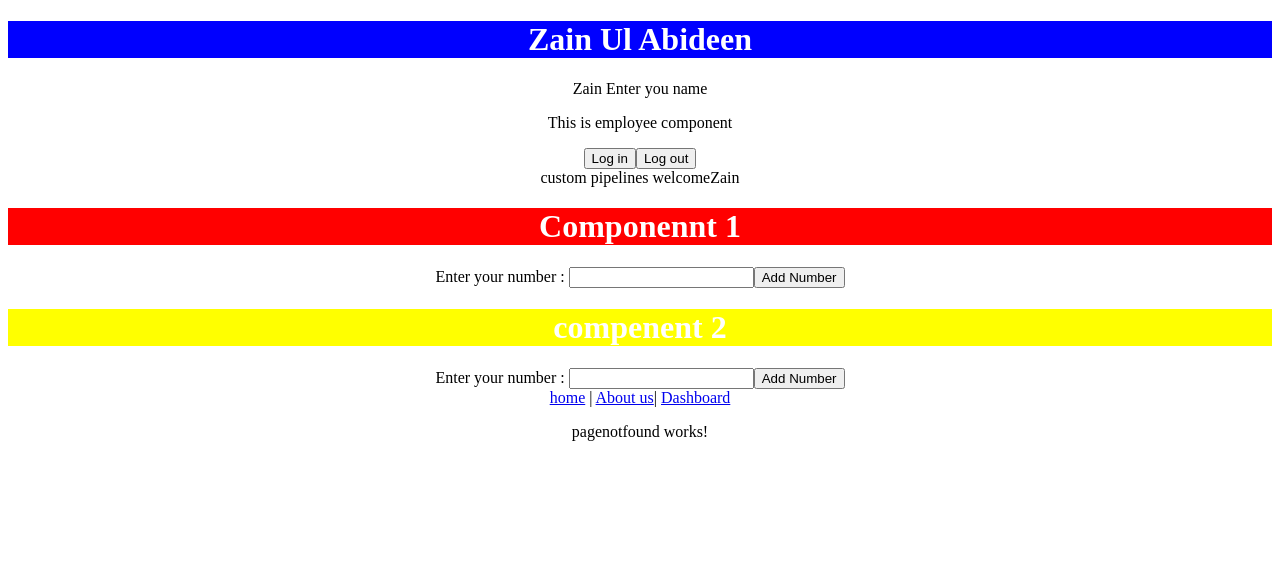
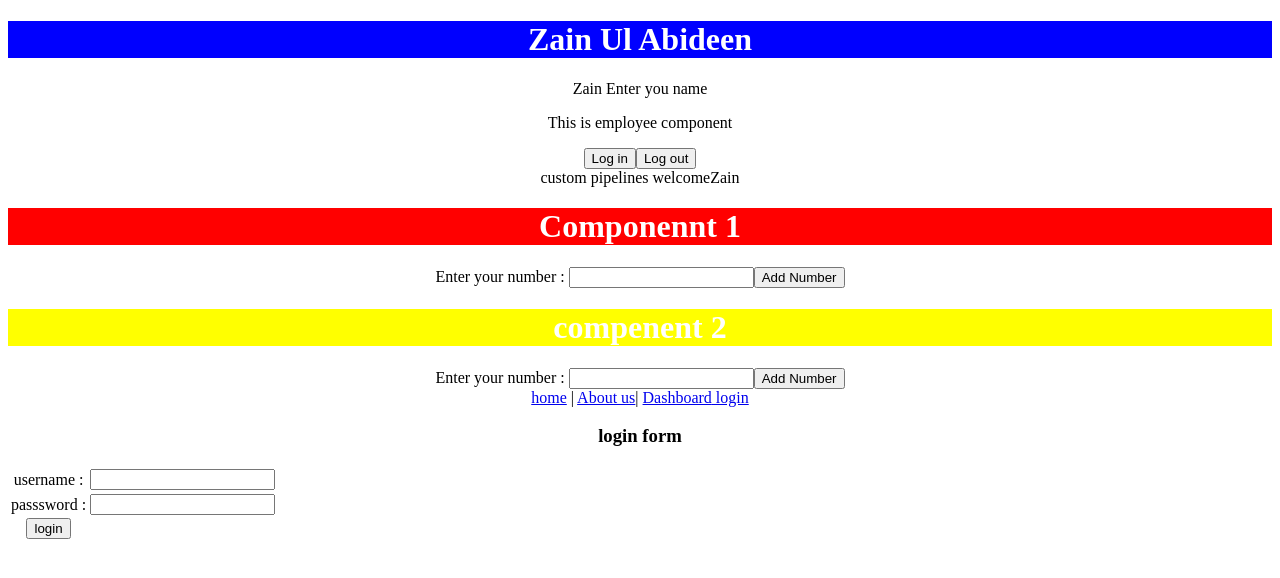
Before and after one commit to Zainulabdeenoffical/Angular-Practice, an Angular app in the folder angular19/: page /login in a window 1280 px wide. Shown: the top 578 px of the page. Built offline with nearby package versions, Linux system fonts and the light colour scheme.

Commit message:
auth gard

```diff
--- a/angular19/src/app/app.component.html
+++ b/angular19/src/app/app.component.html
@@ -202,6 +202,7 @@
    <a  routerLink="Home"> home</a> |
    <a  routerLink="About"> About us</a>|
    <a  routerLink="dashboard"> Dashboard</a>
+   <a  routerLink="login"> login</a>
 
 </div>
 
--- /dev/null
+++ b/angular19/src/app/auth.guard.ts
@@ -0,0 +1,13 @@
+import { inject } from '@angular/core';
+import { CanActivateFn ,Router} from '@angular/router';
+
+export const authGuard: CanActivateFn = (router, state) =>
+{
+   const _router = inject(Router);
+  let islogined = sessionStorage.getItem("islogined")
+  if (islogined == 'false') {
+  alert("plase login firts")
+  _router.navigate(['login'])
+  }
+  return true;
+};
--- /dev/null
+++ b/angular19/src/app/login/login.component.html
@@ -0,0 +1,18 @@
+<h3>login form</h3>
+<table>
+    <tr>
+        <td> username :</td>
+        <td> <input type="text" #userid>
+        </td>
+    </tr>
+
+    <tr>
+        <td> passsword :</td>
+        <td> <input type="password" #passwordid>
+        </td>
+    </tr>
+    <tr>
+
+    <button (click)="login(userid.value,passwordid.value)">login</button>
+    </tr>
+</table>
--- /dev/null
+++ b/angular19/src/app/login/login.component.ts
@@ -0,0 +1,21 @@
+import { Component } from '@angular/core';
+
+@Component({
+  selector: 'app-login',
+  imports: [],
+  templateUrl: './login.component.html',
+  styleUrl: './login.component.css'
+})
+export class LoginComponent {
+
+  login(userid:any , passwordid:any) {
+  {
+   if (userid == "zain" && passwordid == "zain")
+  {
+      sessionStorage.setItem("islogined","true")
+  }
+  else{
+    sessionStorage.setItem("islogined","false")
+  }
+
+}}}
```
Also changed, not shown: angular19/src/app/app.routes.ts (+6 -2 lines), angular19/src/app/login/login.component.css (added), 2 other files (tests, documents, lock files or other folders).
